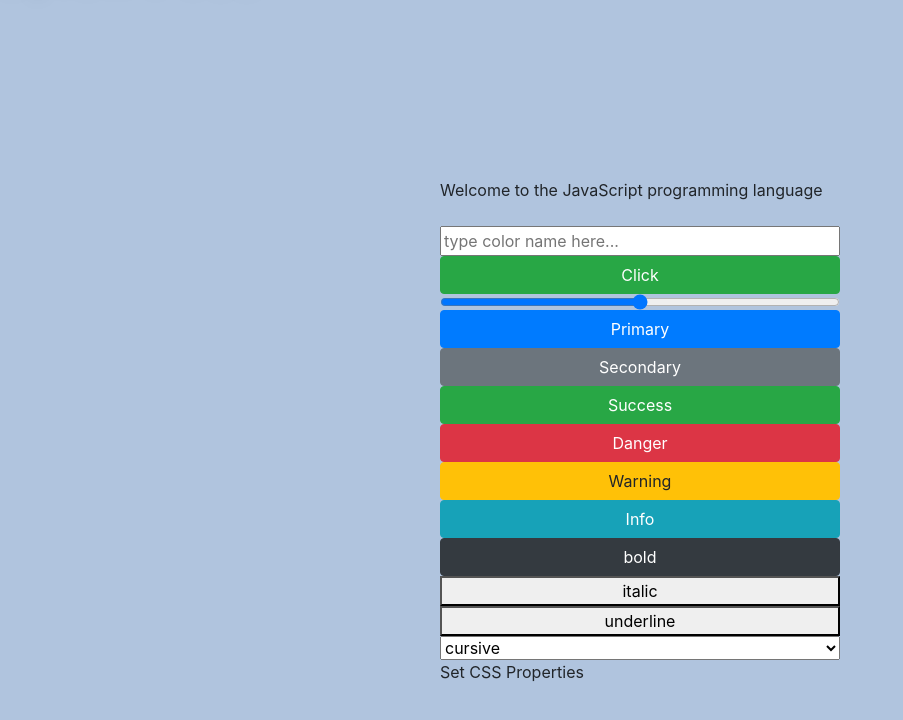
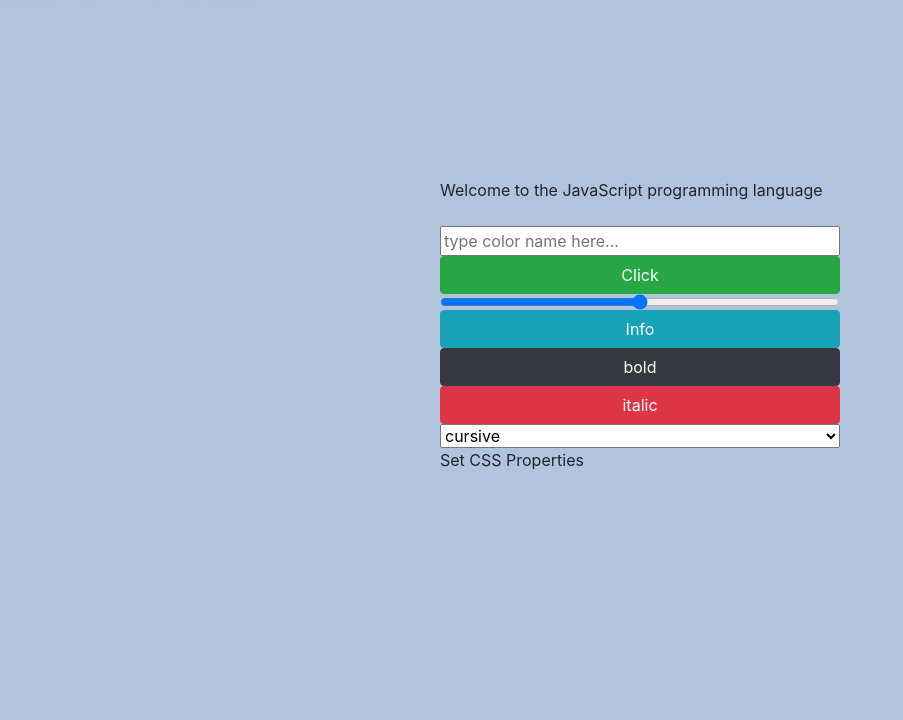
Before and after one commit to rahuldmgedam/Dynamic-CSS, a plain HTML site: page index.html in a window 1280 px wide. Shown: the part 70-790 px from the top of the page, without its empty margins (0-903 px from the left). Drawn offline with nearby package versions, Linux system fonts and the light colour scheme.

Commit message:
Update index.html

```diff
--- a/index.html
+++ b/index.html
@@ -38,16 +38,15 @@
 
         <input type='range' id='rangebox' min='10' max='100' onchange='onChangeHandler()'>
 
-         <button type="button" class="btn btn-primary">Primary</button>
-<button type="button" class="btn btn-secondary">Secondary</button>
-<button type="button" class="btn btn-success">Success</button>
-<button type="button" class="btn btn-danger">Danger</button>
-<button type="button" class="btn btn-warning">Warning</button>
-<button type="button" class="btn btn-info">Info</button>
+
+        <button type="button" id="underline" onclick="onDecorationHandler()" class="btn btn-info">Info</button>
 
         <button type="button" class="btn btn-dark" id="bold" onclick="onBoldHandler()">bold</button>
-        <button id="italic" onclick="onItalicHandler()" class="btn-btn-warning">italic</button>
-        <button id="underline" onclick="onDecorationHandler()" class="btn-btn-info">underline</button>
+
+        <button id="italic" onclick="onItalicHandler()" type="button" class="btn btn-danger">italic</button>
+
+
+
         <select id="list" onchange="onFontFamilyHandler()" class="btn-btn-danger"></select>
         <div id="getProps" onclick="setHandler()">Set CSS Properties</div>
     </div>
```
